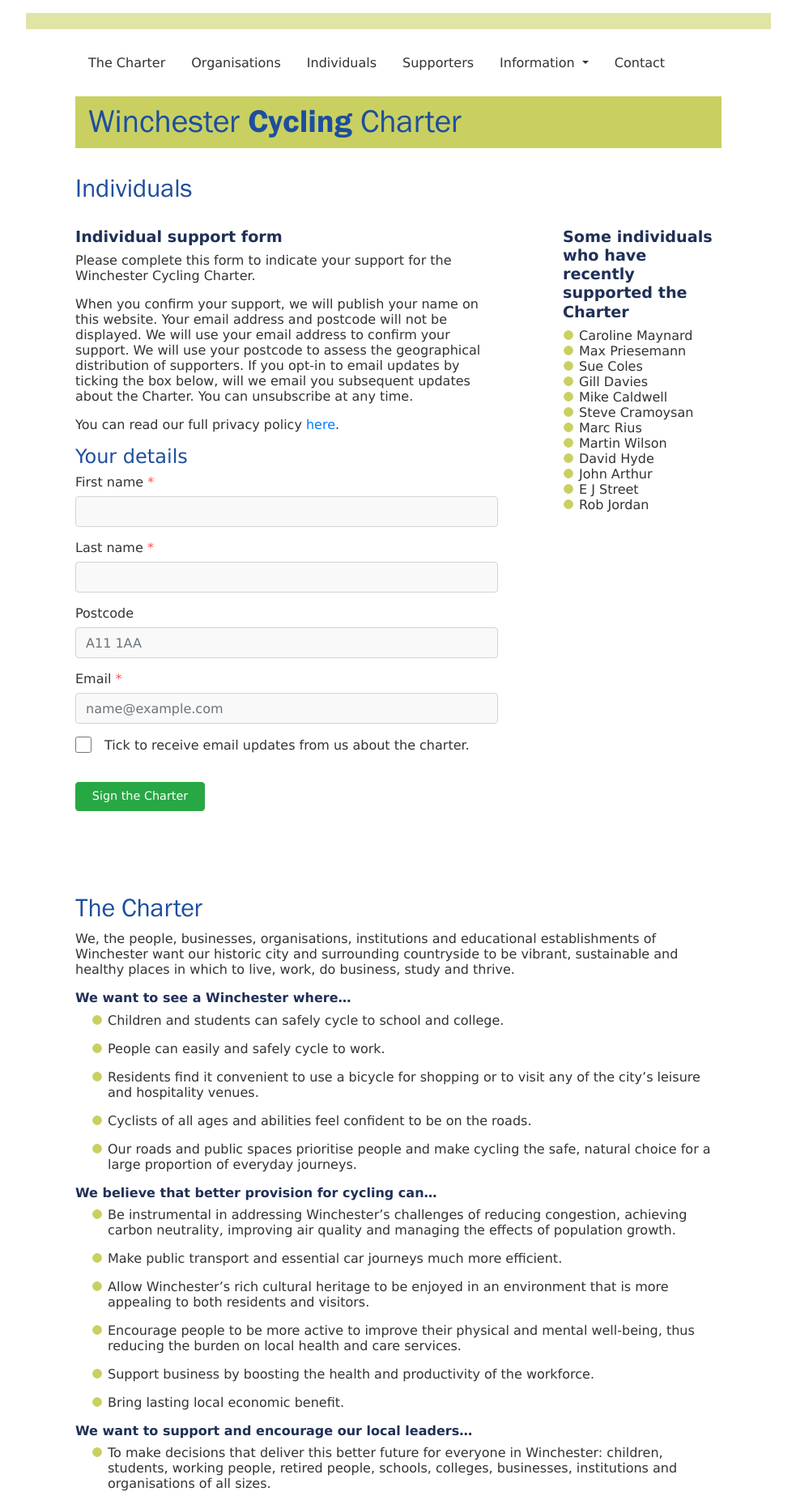
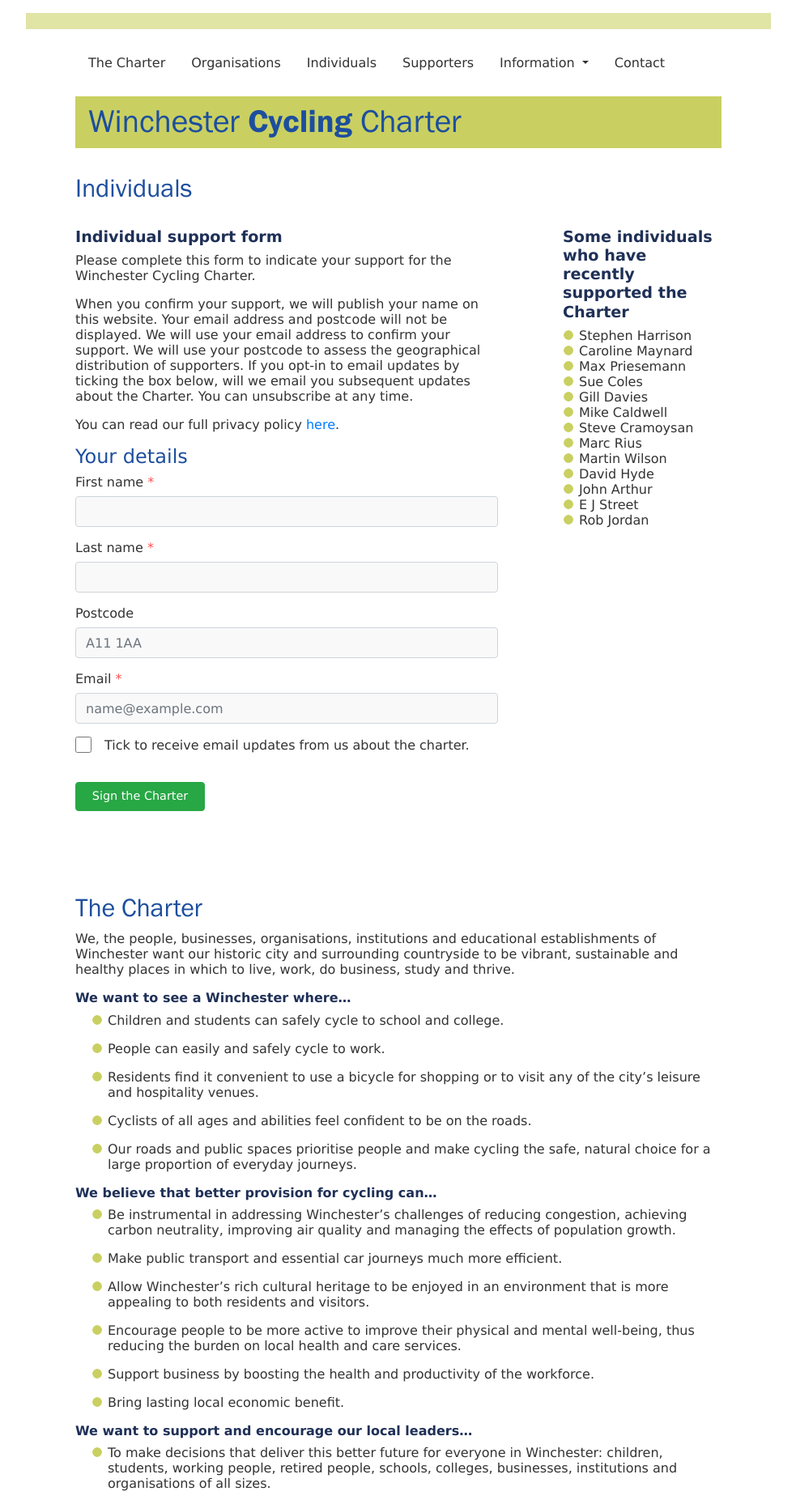
Before and after one commit to winchestercyclingcharter/winchestercyclingcharter.github.io, a Jekyll site: the page built from ind-page.md, in a window 1280 px wide. Shown: the whole page at 81% size, without its empty margins (148-1131 px from the left). Built offline with Jekyll 4.4.1, drawn with Linux system fonts in a browser that asks for light colours; nearby versions of some CDN libraries.

Commit message:
Update people.yml

```diff
--- a/_data/people.yml
+++ b/_data/people.yml
@@ -11,3 +11,4 @@ people:
 - { lastname: Coles, firstname: Sue , dt: 20210216-091704-465607 }
 - { lastname: Priesemann, firstname: Max, dt: 20210216-113340-770614 }
 - { lastname: Maynard, firstname: Caroline, dt: 20210216-140403-719357 }
+- { lastname: Harrison, firstname: Stephen, dt: 20210216-173804-910369 }
```
